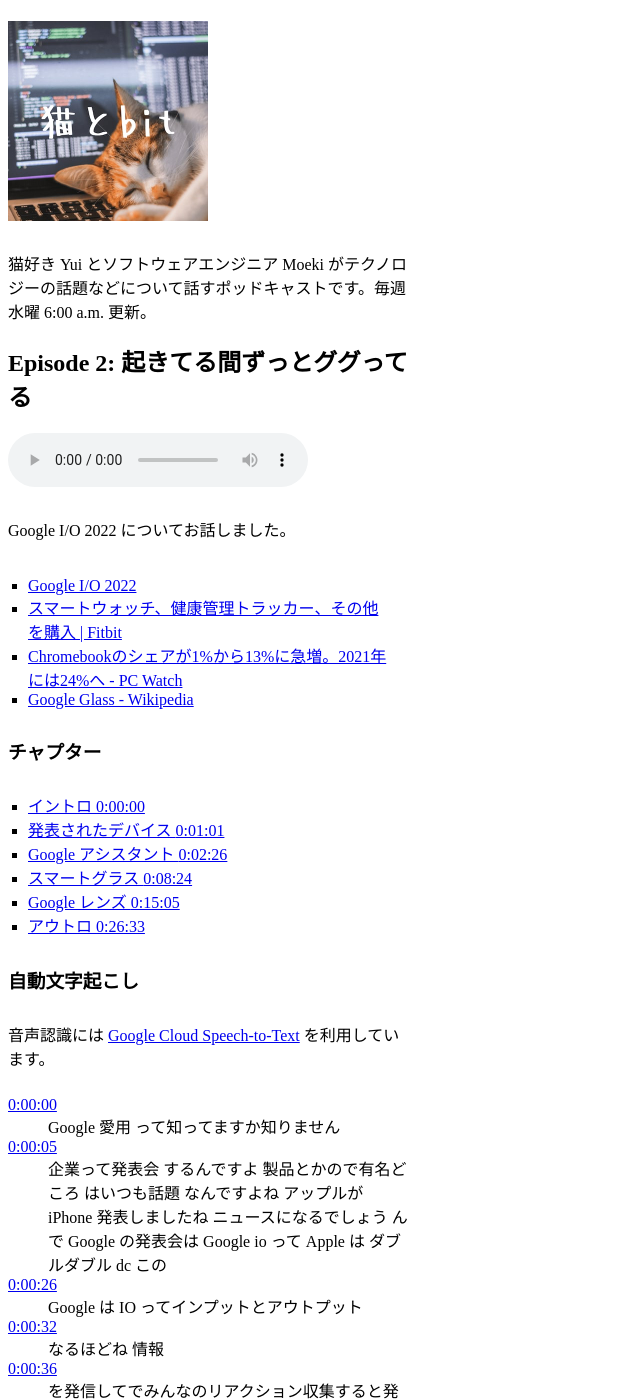
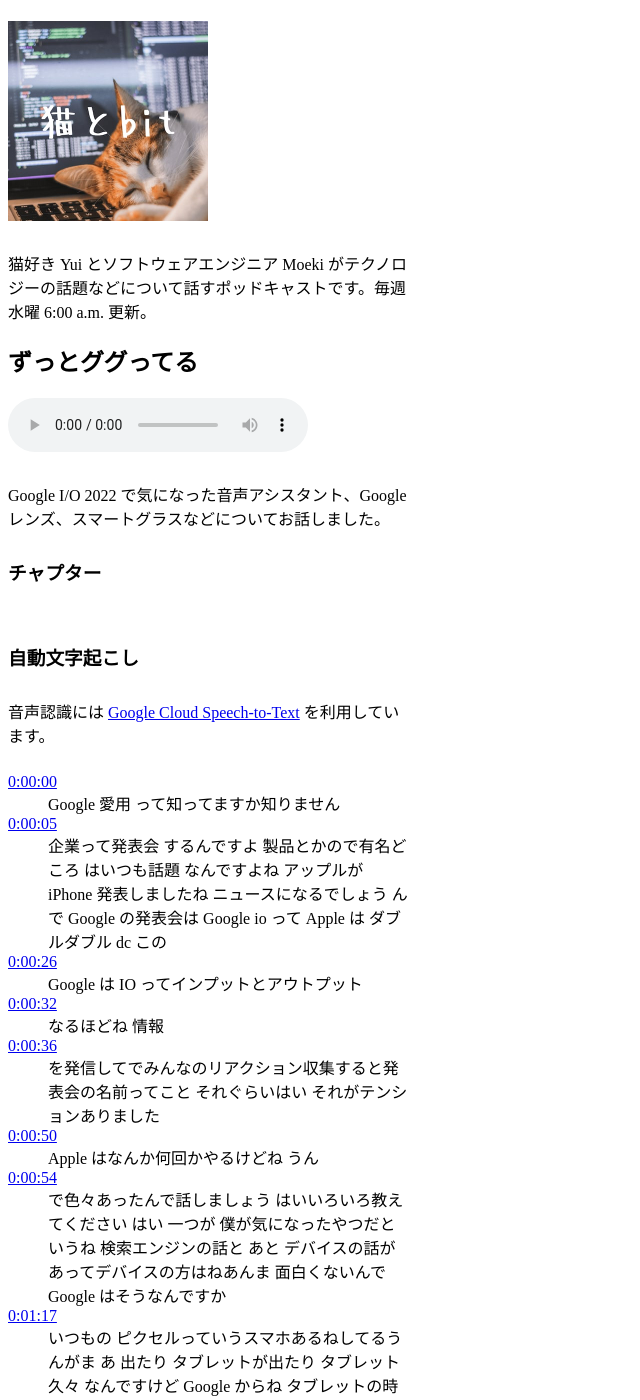
Before and after one commit to kawakamimoeki/nekotobit, a Jekyll site: the page built from site/_episodes/ep2.md, in a window 1280 px wide and 1400 px high. Shown: the whole window, without its empty margins (0-640 px from the left). Built offline with Jekyll 4.4.1, drawn with Linux system fonts in a browser that asks for light colours.

Commit message:
update episodes

```diff
--- a/site/_episodes/ep2.md
+++ b/site/_episodes/ep2.md
@@ -1,36 +1,12 @@
 ---
-title: 'Episode 2: 起きてる間ずっとググってる'
-description: 'Google I/O 2022 についてお話しました。'
-date: '2022-05-18 6:00:00 +0900'
+title: 'ずっとググってる'
+description: 'Google I/O 2022 で気になった音声アシスタント、Google レンズ、スマートグラスなどについてお話しました。'
+date: '2022-05-25 6:00:00 +0900'
 layout: episode
 duration: '00:27:10'
 filename: ep2.mp3
-filesize: '26587431'
+filesize: '26588054'
 permalink: /2/
-chapters:
-  -
-    time: 00:00:00
-    title: イントロ
-  -
-    time: 00:01:01
-    title: 発表されたデバイス
-  -
-    time: 00:02:26
-    title: Google アシスタント
-  -
-    time: 00:08:24
-    title: スマートグラス
-  -
-    time: 00:15:05
-    title: Google レンズ
-  -
-    time: 00:26:33
-    title: アウトロ
 ---
 
 {{ page.description }}
-
-- [Google I/O 2022](https://io.google/2022/intl/ja/)
-- [スマートウォッチ、健康管理トラッカー、その他を購入 \| Fitbit](https://www.fitbit.com/global/jp/products?utm_medium=sem&utm_source=google&utm_campaign=JP_PF_ROAS&gclid=CjwKCAjw7IeUBhBbEiwADhiEMV941XUujKlptoUewcyc5SGO-Jp8cnagJYVV4mdJmGpgDFkIh0I9wBoCHuEQAvD_BwE&gclsrc=aw.ds)
-- [Chromebookのシェアが1%から13%に急増。2021年には24%へ - PC Watch](https://pc.watch.impress.co.jp/docs/news/1284496.html)
-- [Google Glass - Wikipedia](https://ja.wikipedia.org/wiki/Google_Glass)
```
Also changed, not shown: site/_episodes/ep1.md (+3 -3 lines), 2 other files.
